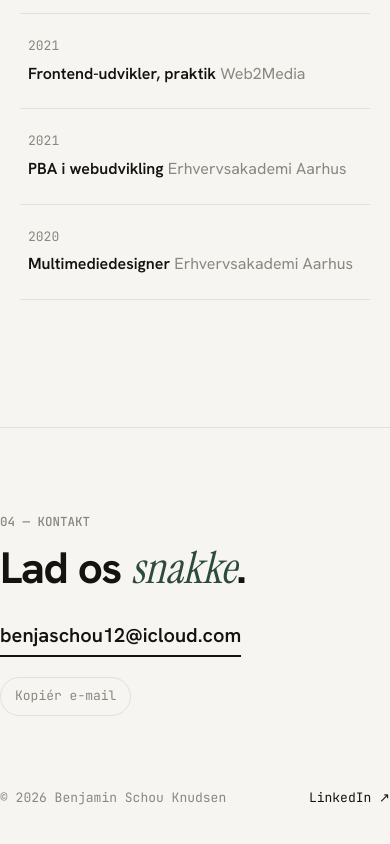
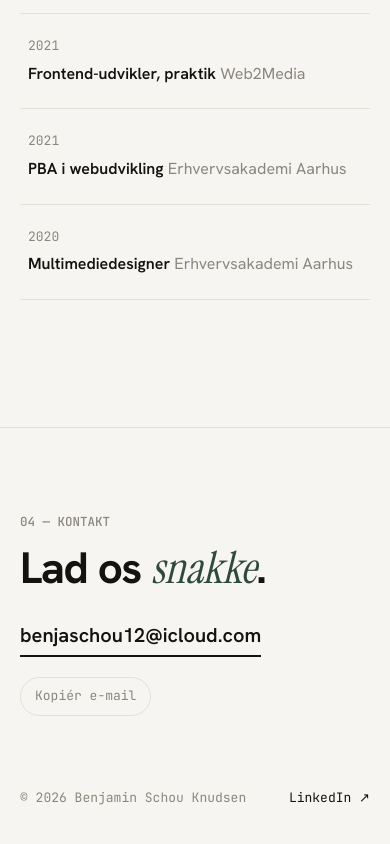
Before and after one commit to benneknudsen/Portfolio, a Next.js app: page / in a window 390 px wide. Shown: the part 4072-4916 px from the top of the page. Built offline with nearby package versions, Linux system fonts and the light colour scheme.

Commit message:
fix(footer): restore horizontal padding on mobile — shorthand was zeroing padding-inline

```diff
--- a/src/app/globals.css
+++ b/src/app/globals.css
@@ -1032,7 +1032,7 @@ body.menu-open {
 .footer {
   margin-top: var(--section-gap);
   border-top: 1px solid var(--line);
-  padding: clamp(64px, 10vh, 120px) 0 48px;
+  padding-block: clamp(64px, 10vh, 120px) 48px;
 }
 .footer-head {
   display: flex;
```
